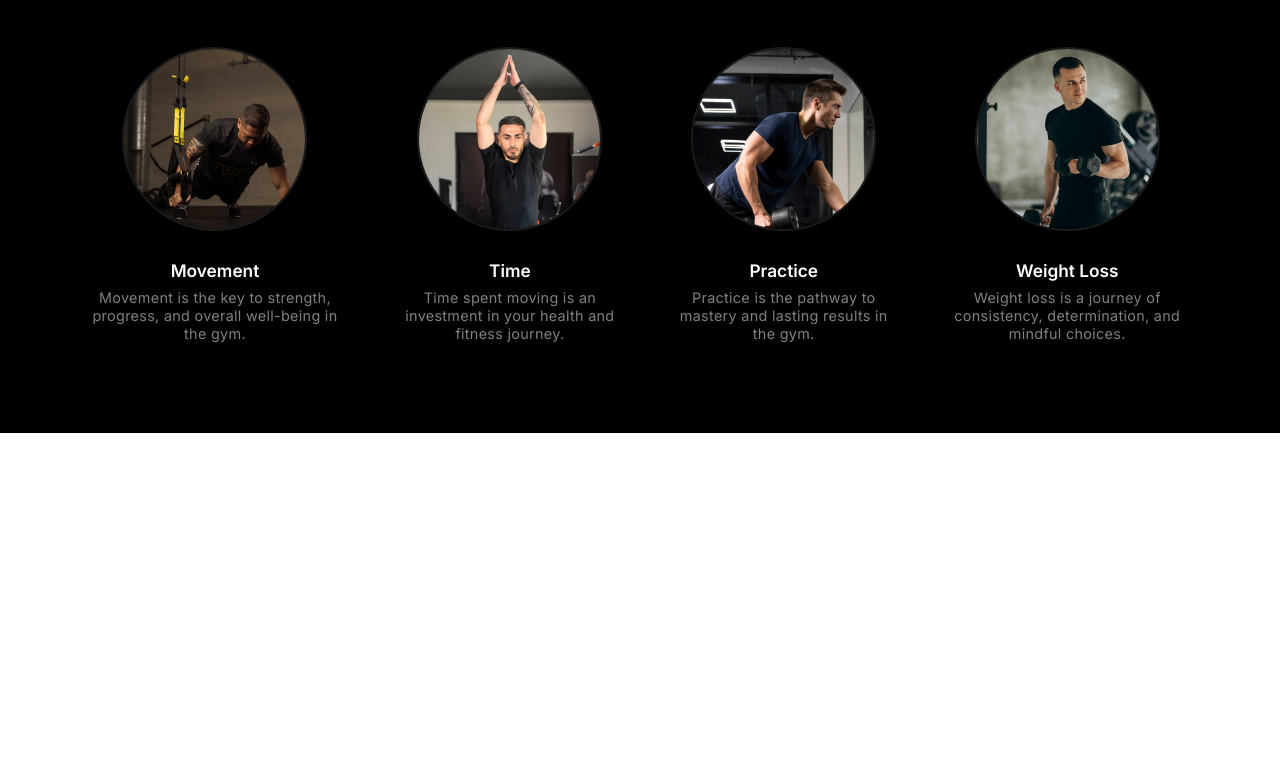
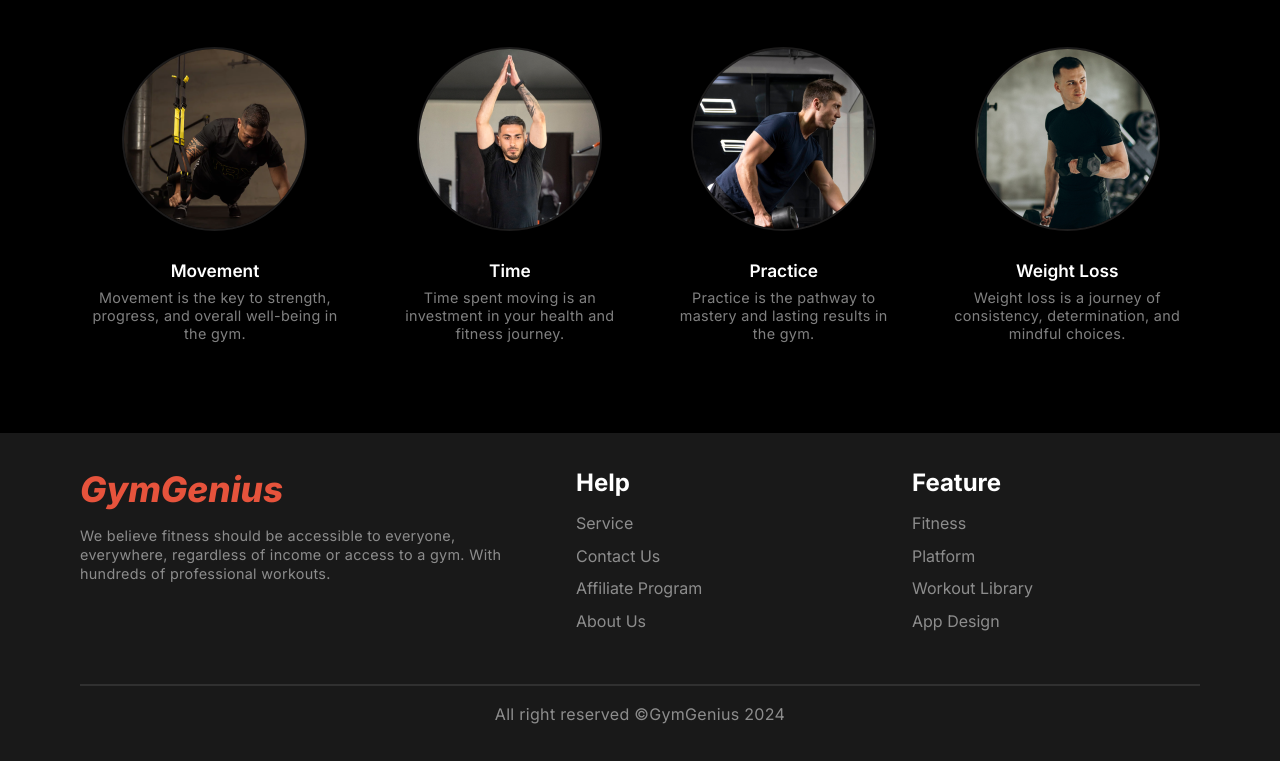
Before and after one commit to gmlincoln/GymGenius, a plain HTML site: page index.html in a window 1280 px wide. Shown: the part 933-1694 px from the top of the page. Before the commit the page ends 1366 px from the top, so only its background shows below. Drawn offline with Linux system fonts and the light colour scheme; a web font is replaced by a local one.

Commit message:
footer-added

```diff
--- a/index.html
+++ b/index.html
@@ -115,8 +115,38 @@
         </section>
     </main>
     <!-- Footer -->
-    <footer>
-
+    <footer class="footer" id="footer">
+        <div class="container">
+            <div class="footer-content">
+                <div class="logo-content">
+                    <a href="" class="logo">GymGenius</a>
+                    <p>
+                        We believe fitness should be accessible to everyone, everywhere, regardless of income or access
+                        to a gym. With hundreds of professional workouts.
+                    </p>
+                </div>
+                <div class="help-content">
+                    <h3>Help</h3>
+                    <ul>
+                        <li><a href="">Service</a></li>
+                        <li><a href="">Contact Us</a></li>
+                        <li><a href="">Affiliate Program</a></li>
+                        <li><a href="">About Us</a></li>
+                    </ul>
+                </div>
+                <div class="features-content">
+                    <h3>Feature</h3>
+                    <ul>
+                        <li><a href="">Fitness</a></li>
+                        <li><a href="">Platform</a></li>
+                        <li><a href="">Workout Library</a></li>
+                        <li><a href="">App Design</a></li>
+                    </ul>
+                </div>
+            </div>
+            <hr class="horizontal-bar">
+            <p class="copyrights">All right reserved &copy;GymGenius 2024</p>
+        </div>
     </footer>
 </body>
 
--- a/style/styles.css
+++ b/style/styles.css
@@ -278,10 +278,76 @@ body {
 
 
 
+/* Footer Style */
+.footer {
+    padding: 35px 0px;
+    background: #191919;
+}
 
+.footer-content {
+    display: grid;
+    grid-template-columns: 40% repeat(2, 1fr);
+    column-gap: 3rem;
+}
 
+.footer-content .logo-content .logo {
+    text-decoration: none;
+    color: #E6533C;
+    font-size: 2.2rem;
+    font-style: italic;
+    font-weight: 800;
+}
 
+.footer-content .logo-content p {
+    color: rgba(255, 255, 255, 0.50);
+    font-size: 0.9rem;
+    font-weight: 400;
+    line-height: 1.2rem;
+    letter-spacing: 0.3px;
+    margin-top: 1rem;
 
+}
+
+.help-content h3,
+.features-content h3 {
+    color: #fff;
+    font-size: 1.5rem;
+    font-weight: 700;
+    margin-bottom: 1rem;
+}
+
+.help-content li,
+.features-content li {
+    list-style: none;
+    margin-bottom: 0.8rem;
+}
+
+.help-content li a,
+.features-content li a {
+    color: #fff;
+    font-size: 1rem;
+    font-style: normal;
+    font-weight: 400;
+    opacity: 0.5;
+    text-decoration: none;
+}
+
+.horizontal-bar {
+    border: 1px solid #fff;
+    opacity: 0.10;
+    margin-top: 2.5rem;
+}
+
+.copyrights {
+    color: #fff;
+    font-size: 1rem;
+    font-weight: 400;
+    line-height: 1.5rem;
+    letter-spacing: 0.3px;
+    margin-top: 1rem;
+    opacity: 0.5;
+    text-align: center;
+}
 
 /* Small Devices */
 @media screen and (max-width:576px) {
@@ -391,6 +457,15 @@ body {
     .habits p {
         width: 80%;
     }
+
+    .footer {
+        padding: 10px;
+    }
+
+    .footer-content {
+        grid-template-columns: repeat(1, 1fr);
+        gap: 1rem;
+    }
 }
 
 /* Medium Device */
@@ -430,4 +505,7 @@ body {
         font-size: 0.8rem;
     }
 
+    .footer {
+        padding: 35px 10px;
+    }
 }
```
